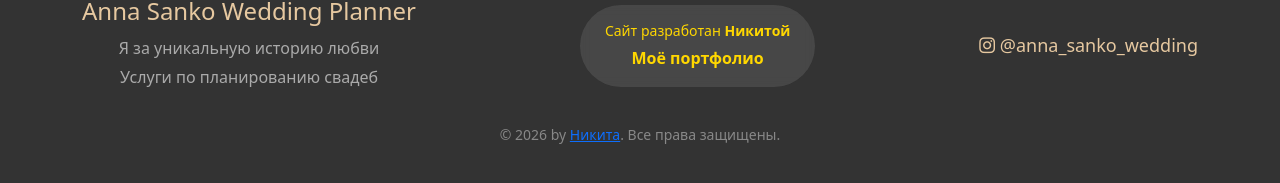
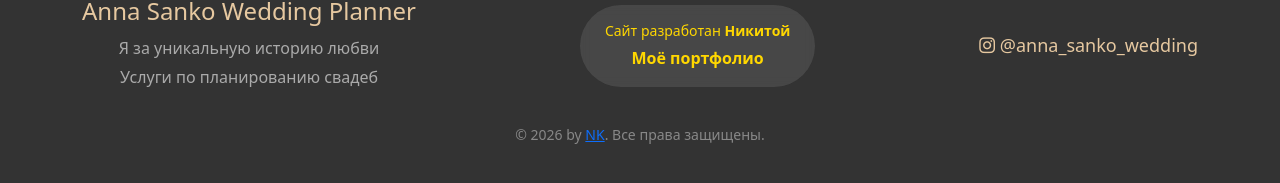
Before and after one commit to nikitodak4145/-wedding-site, a React (Create React App) app: page / in a window 1280 px wide. Shown: the part 1722-1905 px from the top of the page. Built offline with nearby package versions, Linux system fonts and the light colour scheme.

Commit message:
сделал ссылку для портфолио и сделал сам сайт с портфолио

```diff
--- a/src/components/Footer.jsx
+++ b/src/components/Footer.jsx
@@ -18,7 +18,7 @@
                Сайт разработан <strong>Никитой</strong>
             </p>
             <a
-              href="https://my-django-blog.vercel.app"
+              href="https://portfolio-2bad.vercel.app/"
               target="_blank"
               rel="noopener noreferrer"
               className="promo-link"
@@ -41,7 +41,7 @@
 
         {/* Копирайт с твоей ссылкой */}
         <p className="copyright">
-          © 2026 by <a href="https://my-django-blog.vercel.app" target="_blank" rel="noopener noreferrer">Никита</a>. Все права защищены.
+          © 2026 by <a href="https://portfolio-2bad.vercel.app/" target="_blank" rel="noopener noreferrer">NK</a>. Все права защищены.
         </p>
       </div>
     </footer>
```
